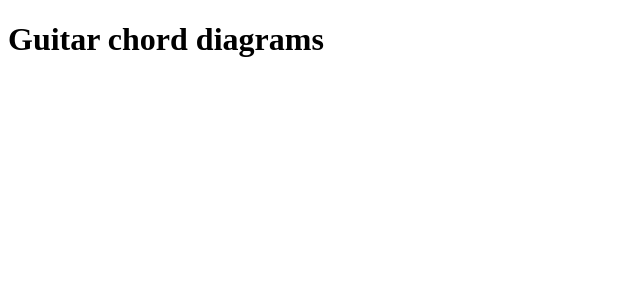
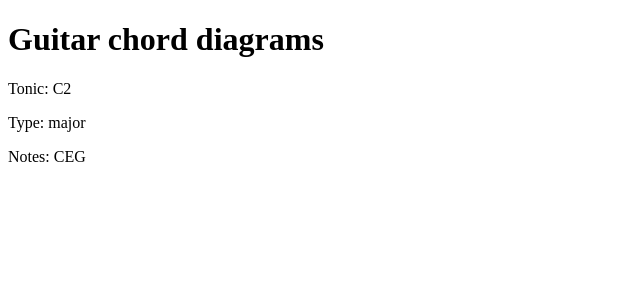
Before and after one commit to NerdDiffer/noteviewer, a React app: page / in a window 1280 px wide. Shown: the top 300 px of the page, without its empty margins (0-640 px from the left). Built offline with nearby package versions, Linux system fonts and the light colour scheme.

Commit message:
feat(Chord): Start a basic Chord component
Display the current chord

```diff
--- a/src/components/App.jsx
+++ b/src/components/App.jsx
@@ -1,10 +1,12 @@
 import React, { Component } from 'react';
+import Chord from './Chord';
 
 class App extends Component {
   render() {
     return (
       <div className="app">
         <h1>Guitar chord diagrams</h1>
+        <Chord />
       </div>
     );
   }
--- /dev/null
+++ b/src/components/Chord.jsx
@@ -0,0 +1,27 @@
+import React, { Component } from 'react';
+import { connect } from 'react-redux';
+import { bindActionCreators } from 'redux';
+import { CHORD_TONIC, CHORD_NOTES, CHORD_TYPE } from '../actions';
+
+class Chord extends Component {
+  render() {
+    const { tonic, type, notes } = this.props;
+
+    return (
+      <div className="app">
+        <p>Tonic: {tonic}</p>
+        <p>Type: {type}</p>
+        <p>Notes: {notes}</p>
+      </div>
+    );
+  }
+}
+
+const mapStateToProps = ({ chord }) => ({ ...chord });
+
+const mapDispatchToProps = dispatch => {
+  return bindActionCreators({ CHORD_TONIC, CHORD_NOTES, CHORD_TYPE }, dispatch);
+};
+
+const ChordContainer = connect(mapStateToProps, mapDispatchToProps)(Chord);
+export default ChordContainer;
```
